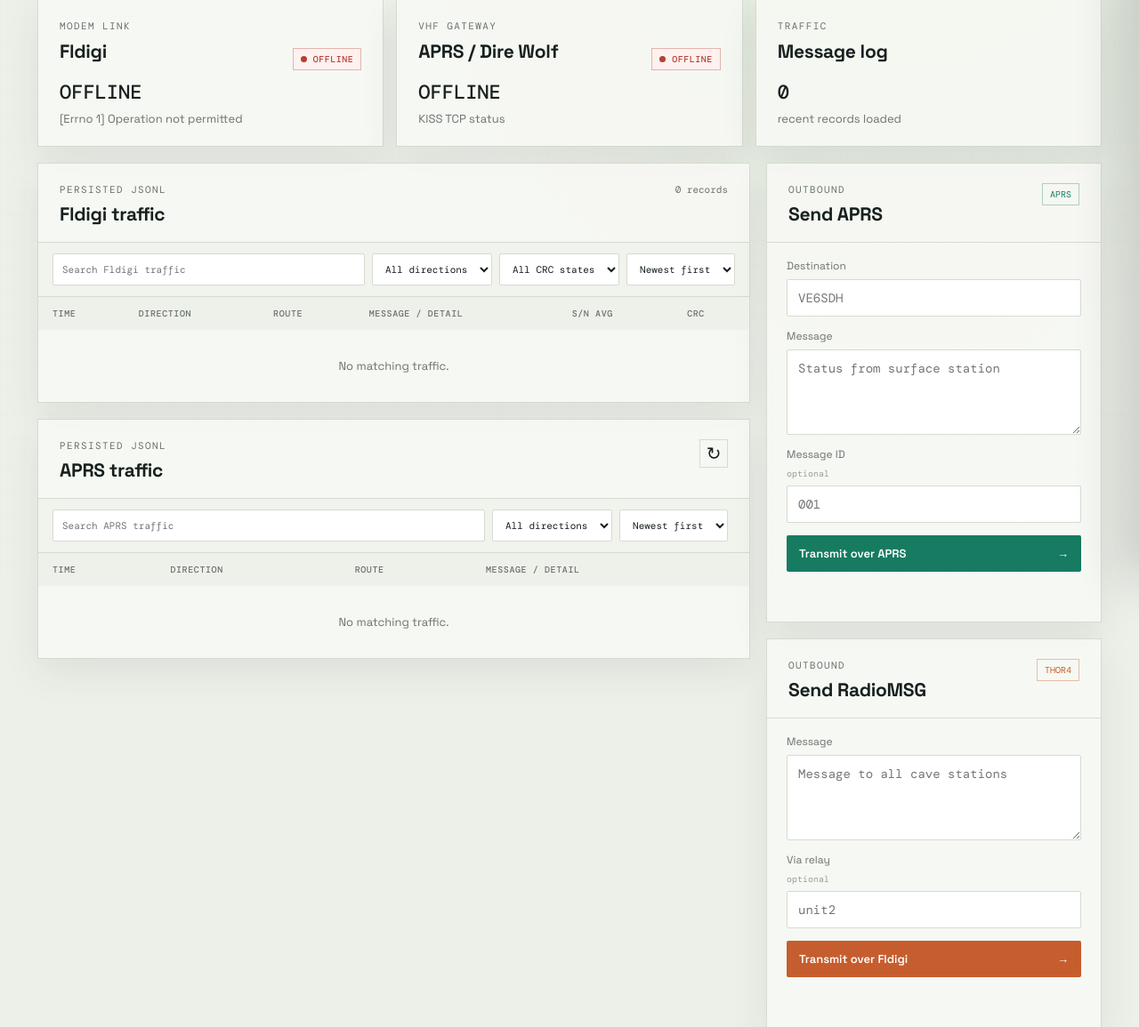
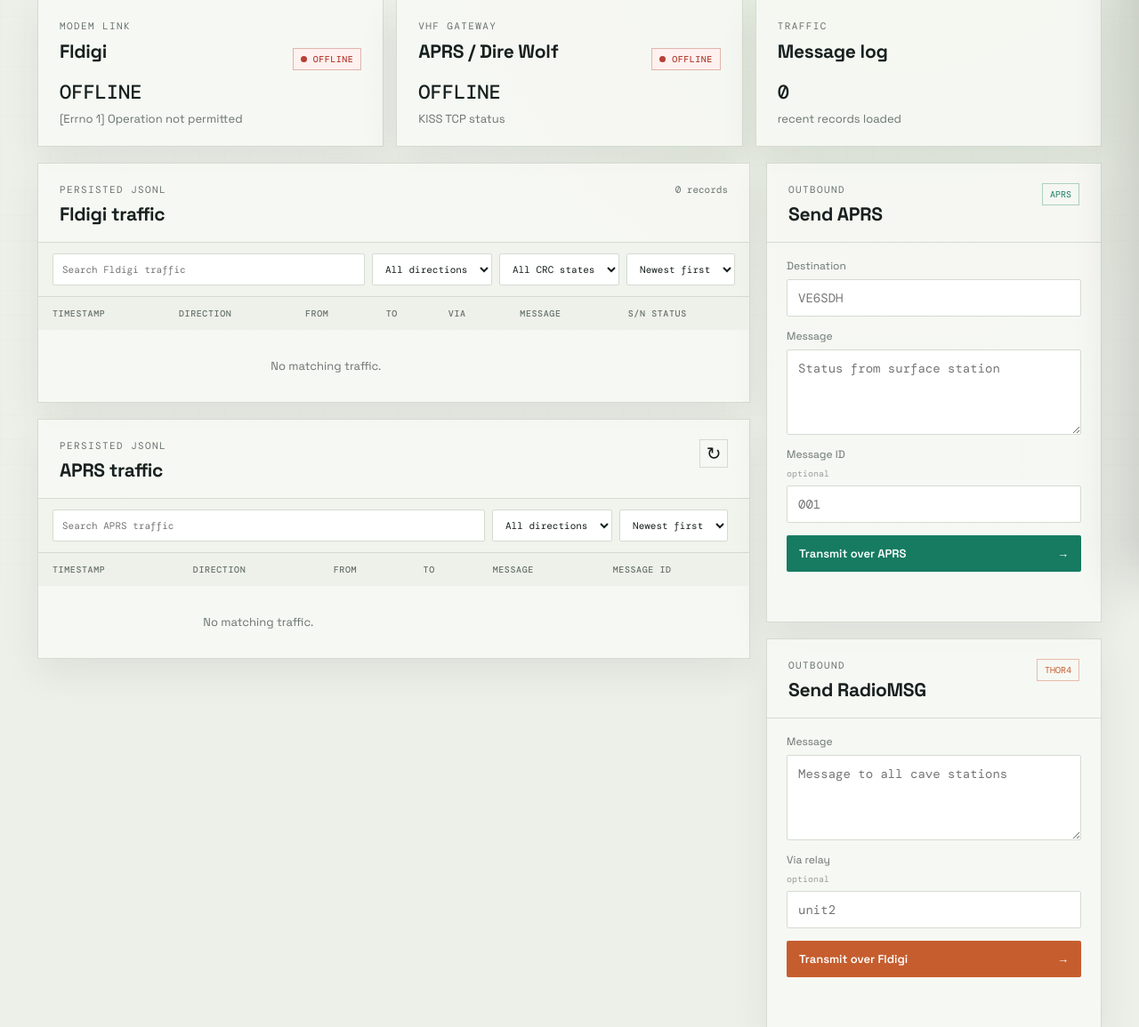
Before and after one commit to dehaass/Crossband_CaveRadio, a Flask app: page / in a window 1280 px wide. Shown: the part 150-1305 px from the top of the page at 89% size. Run offline with Flask 3, Linux system fonts and the light colour scheme; data that the repository does not hold is empty.

Commit message:
Tweak tables

```diff
--- a/CaveRelay_Website/static/app.js
+++ b/CaveRelay_Website/static/app.js
@@ -86,18 +86,24 @@ function renderLog(kind, sourceEntries) {
     return;
   }
   body.innerHTML = entries.map((entry, index) => {
-    const route = entry.source || entry.from_call || entry.destination || entry.to_call || '—';
-    const detail = entry.message || entry.info || entry.raw || '—';
+    const detail = kind === 'aprs'
+      ? ((entry.parsed && entry.parsed.message) || entry.message || entry.info || '—')
+      : (entry.message || entry.info || entry.raw || '—');
     let crc = '—';
     let crcClass = '';
     if (typeof entry.checksum_valid === 'boolean') {
       crc = entry.checksum_valid ? 'valid' : 'mismatch';
       crcClass = entry.checksum_valid ? 'good' : 'bad';
     }
-    const snAverage = entry.sn_average === null || entry.sn_average === undefined ? '—' : Number(entry.sn_average).toFixed(1);
+    const from = kind === 'aprs' ? (entry.source || '—') : (entry.from_call || entry.source || '—');
+    const to = kind === 'aprs' ? ((entry.parsed && entry.parsed.to) || entry.destination || '—') : (entry.to_call || entry.destination || '—');
+    const via = entry.via || '—';
+    const messageId = entry.parsed?.message_id || '—';
+    const snStatus = entry.sn_status || '—';
+    const direction = entry.transport.endsWith('_rx') ? 'RX' : 'TX';
     const columns = kind === 'aprs'
-      ? `<td class="time">${escapeHtml(entry.received_at || '—')}</td><td class="transport">${escapeHtml(entry.transport || '—')}</td><td class="route">${escapeHtml(route)}</td><td class="detail">${escapeHtml(detail)}</td>`
-      : `<td class="time">${escapeHtml(entry.received_at || '—')}</td><td class="transport">${escapeHtml(entry.transport || '—')}</td><td class="route">${escapeHtml(route)}</td><td class="detail">${escapeHtml(detail)}</td><td class="sn">${escapeHtml(snAverage)}</td><td class="crc ${crcClass}">${crc}</td>`;
+      ? `<td class="time">${escapeHtml(entry.received_at || '—')}</td><td class="transport">${direction}</td><td class="route">${escapeHtml(from)}</td><td class="route">${escapeHtml(to)}</td><td class="detail">${escapeHtml(detail)}</td><td class="sn">${escapeHtml(messageId)}</td>`
+      : `<td class="time">${escapeHtml(entry.received_at || '—')}</td><td class="transport">${direction}</td><td class="route">${escapeHtml(from)}</td><td class="route">${escapeHtml(to)}</td><td class="route">${escapeHtml(via)}</td><td class="detail">${escapeHtml(detail)}</td><td class="sn">${escapeHtml(snStatus)}</td>`;
     return `<tr class="log-row" tabindex="0" data-log-kind="${kind}" data-log-index="${index}">${columns}</tr>`;
   }).join('');
   body.querySelectorAll('.log-row').forEach((row) => {
@@ -115,12 +121,51 @@ function openDetails(entry) {
   const drawer = $('#detail-drawer');
   const title = entry.message || entry.info || entry.transport || 'Message details';
   $('#detail-title').textContent = title;
-  const fields = Object.entries(entry).map(([key, value]) => `<div class="detail-field"><dt>${escapeHtml(key)}</dt><dd>${escapeHtml(typeof value === 'string' ? value : JSON.stringify(value, null, 2))}</dd></div>`).join('');
+  const fields = buildDetailFields(entry).map(([key, value]) => `<div class="detail-field"><dt>${escapeHtml(key)}</dt><dd>${escapeHtml(formatDetailValue(value))}</dd></div>`).join('');
   $('#detail-content').innerHTML = `<dl>${fields}</dl>`;
   $('#detail-backdrop').hidden = false;
   drawer.classList.add('open');
   drawer.setAttribute('aria-hidden', 'false');
   $('#detail-close').focus();
+}
+
+function buildDetailFields(entry) {
+  if (entry.transport === 'aprs_rx' || entry.transport === 'aprs_tx') {
+    const parsed = entry.parsed || {};
+    return [
+      ['timestamp', entry.received_at],
+      ['transport', entry.transport],
+      ['source', entry.source || '—'],
+      ['to', parsed.to || entry.destination || '—'],
+      ['message', parsed.message || entry.message || '—'],
+      ['message_id', parsed.message_id || '—'],
+      ['path', entry.path || '—'],
+    ];
+  }
+
+  const fields = [
+    ['timestamp', entry.received_at],
+    ['transport', entry.transport],
+    ['from', entry.from_call],
+    ['to', entry.to_call],
+    ['via', entry.via],
+    ['message', entry.message],
+    ['checksum', entry.checksum],
+  ];
+  if (entry.transport !== 'fldigi_tx') {
+    fields.push(
+      ['S/N Ave', entry.sn_average],
+      ['S/N Status', entry.sn_status],
+      ['S/N Samples', entry.sn_samples],
+    );
+  }
+  return fields;
+}
+
+function formatDetailValue(value) {
+  if (value === null || value === undefined || value === '') return '—';
+  if (Array.isArray(value)) return value.length ? value.join(', ') : '—';
+  return String(value);
 }
 
 function closeDetails() {
--- a/CaveRelay_Website/templates/index.html
+++ b/CaveRelay_Website/templates/index.html
@@ -27,12 +27,12 @@
         <section class="panel log-panel">
           <div class="panel-head"><div><p class="eyebrow">PERSISTED JSONL</p><h2>Fldigi traffic</h2></div><span class="table-count" id="fldigi-count">0 records</span></div>
           <div class="table-tools"><input id="fldigi-search" type="search" placeholder="Search Fldigi traffic"><select id="fldigi-direction"><option value="all">All directions</option><option value="fldigi_rx">Received</option><option value="fldigi_tx">Transmitted</option></select><select id="fldigi-crc"><option value="all">All CRC states</option><option value="valid">CRC valid</option><option value="invalid">CRC mismatch</option></select><select id="fldigi-sort"><option value="newest">Newest first</option><option value="oldest">Oldest first</option><option value="transport">Transport</option></select></div>
-          <div class="log-table-wrap"><table><thead><tr><th>Time</th><th>Direction</th><th>Route</th><th>Message / detail</th><th>S/N avg</th><th>CRC</th></tr></thead><tbody id="fldigi-log-body"><tr><td colspan="6" class="empty">Loading records...</td></tr></tbody></table></div>
+          <div class="log-table-wrap"><table><thead><tr><th>Timestamp</th><th>Direction</th><th>From</th><th>To</th><th>Via</th><th>Message</th><th>S/N status</th></tr></thead><tbody id="fldigi-log-body"><tr><td colspan="7" class="empty">Loading records...</td></tr></tbody></table></div>
         </section>
         <section class="panel log-panel">
           <div class="panel-head"><div><p class="eyebrow">PERSISTED JSONL</p><h2>APRS traffic</h2></div><button class="icon-button" id="refresh-button" title="Refresh traffic and health">↻</button></div>
           <div class="table-tools"><input id="aprs-search" type="search" placeholder="Search APRS traffic"><select id="aprs-direction"><option value="all">All directions</option><option value="aprs_rx">Received</option><option value="aprs_tx">Transmitted</option></select><select id="aprs-sort"><option value="newest">Newest first</option><option value="oldest">Oldest first</option><option value="transport">Transport</option></select></div>
-          <div class="log-table-wrap"><table><thead><tr><th>Time</th><th>Direction</th><th>Route</th><th>Message / detail</th></tr></thead><tbody id="aprs-log-body"><tr><td colspan="4" class="empty">Loading records...</td></tr></tbody></table></div>
+          <div class="log-table-wrap"><table><thead><tr><th>Timestamp</th><th>Direction</th><th>From</th><th>To</th><th>Message</th><th>Message ID</th></tr></thead><tbody id="aprs-log-body"><tr><td colspan="6" class="empty">Loading records...</td></tr></tbody></table></div>
         </section>
       </div>
 
--- a/Crossband_Relay.py
+++ b/Crossband_Relay.py
@@ -254,7 +254,7 @@ class CrossbandRelay:
 
         self.log.info("Relayed RadioMSG from %s to APRS %s", message.from_call, APRS_DESTINATION_CALLSIGN)
         write_traffic_log(
-            {"transport": "aprs_tx", "destination": APRS_DESTINATION_CALLSIGN, "message": aprs_text},
+            {"transport": "aprs_tx", "source": SOURCE_CALLSIGN, "destination": APRS_DESTINATION_CALLSIGN, "message": aprs_text},
             self.log,
         )
 
@@ -317,6 +317,7 @@ class CrossbandRelay:
             write_traffic_log(
                 {
                     "transport": "aprs_tx",
+                    "source": SOURCE_CALLSIGN,
                     "destination": packet["source"],
                     "command": command,
                     "message": acknowledgement,
@@ -370,6 +371,7 @@ class CrossbandRelay:
             write_traffic_log(
                 {
                     "transport": "aprs_tx",
+                    "source": SOURCE_CALLSIGN,
                     "destination": APRS_DESTINATION_CALLSIGN,
                     "command": command,
                     "message": response,
@@ -402,6 +404,7 @@ class CrossbandRelay:
         write_traffic_log(
             {
                 "transport": "aprs_tx",
+                "source": SOURCE_CALLSIGN,
                 "destination": APRS_DESTINATION_CALLSIGN,
                 "command": command,
                 "message": response,
```
